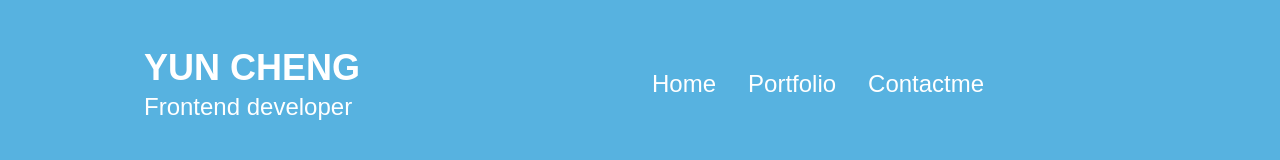
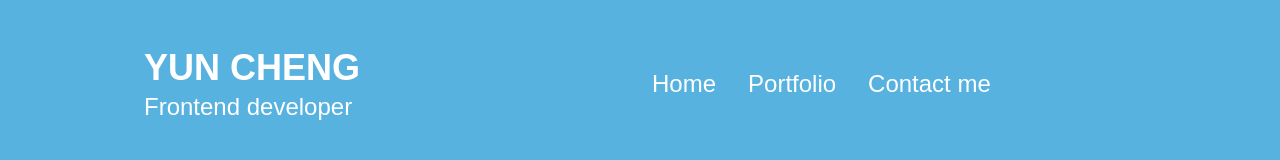
Before and after one commit to chui359/react-portfolio-practice, a React (Create React App) app: page / in a window 1280 px wide. Shown: the part 4328-4488 px from the top of the page. Built offline with nearby package versions, Linux system fonts and the light colour scheme.

Commit message:
update:footer

```diff
--- a/src/components/Footer.jsx
+++ b/src/components/Footer.jsx
@@ -21,7 +21,7 @@ function Footer() {
                             <a href="/#portfolio" className="footer-links">Portfolio</a>
                         </li>
                         <li>
-                            <a href="/#contact" className="footer-links">Contactme</a>
+                            <a href="/#contact" className="footer-links">Contact me</a>
                         </li>
                     </ul>
 
```
